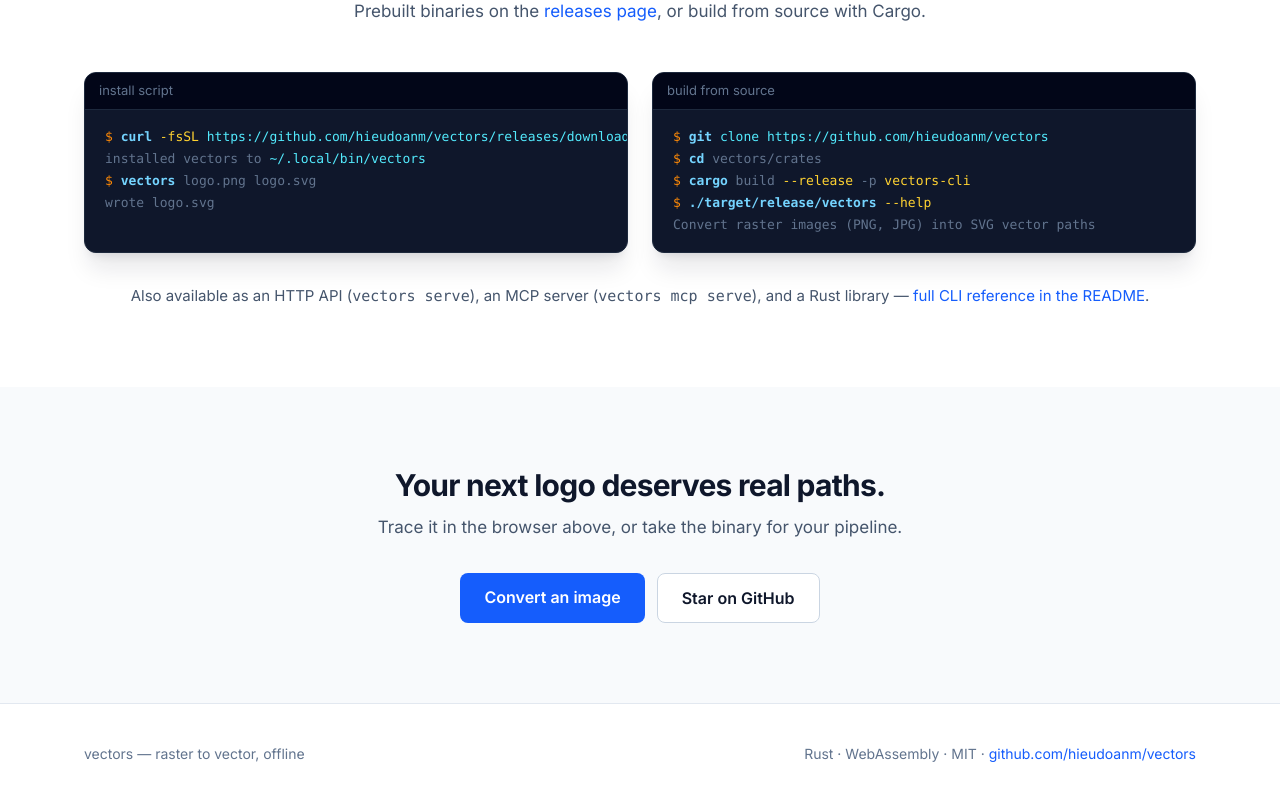
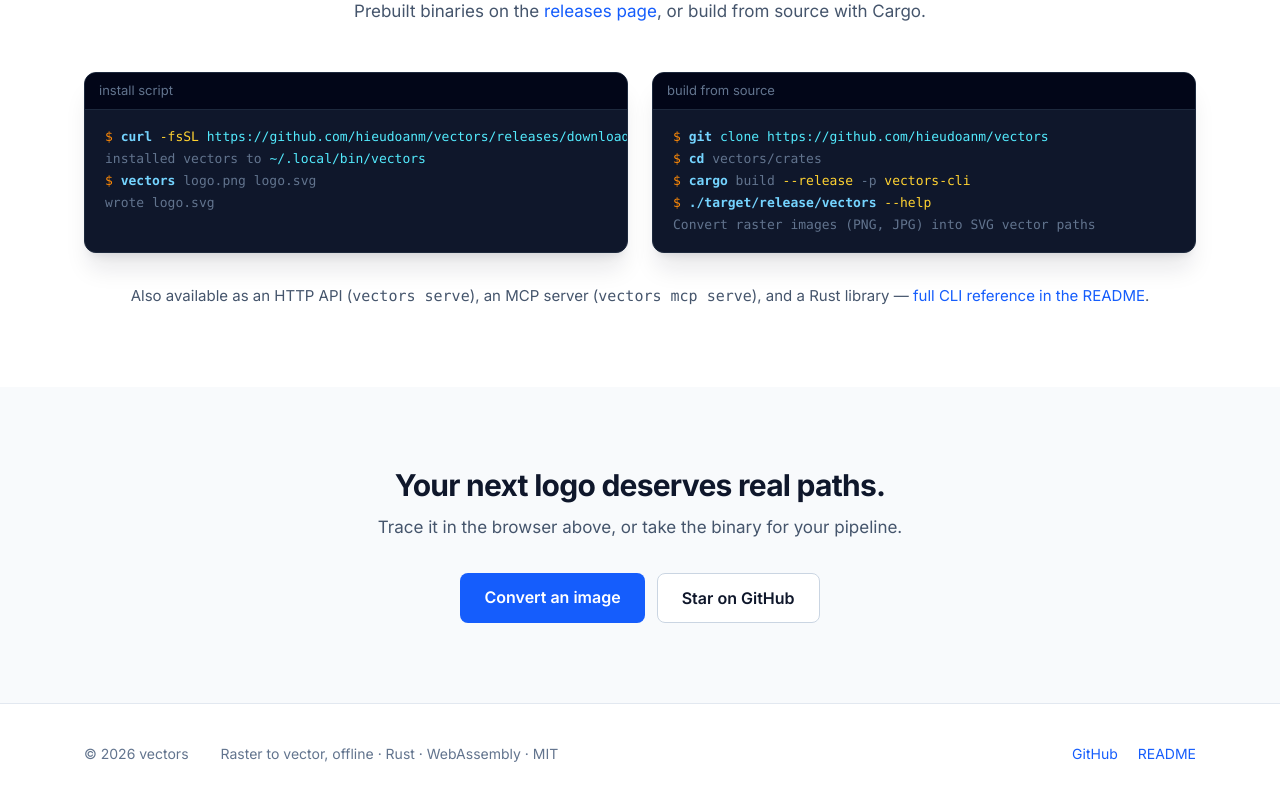
Before and after one commit to hieudoanm/vectors, a Next.js app in the folder packages/landing/: page / in a window 1280 px wide. Shown: the part 2917-3717 px from the top of the page. Built offline with nearby package versions, Linux system fonts and the light colour scheme.

Commit message:
feat(landing): extract shared footer component

```diff
--- a/packages/landing/src/app/page.tsx
+++ b/packages/landing/src/app/page.tsx
@@ -16,6 +16,7 @@ import {
   LuSpline,
 } from 'react-icons/lu';
 import { Converter } from '@/components/Converter';
+import Footer from '@/components/Footer';
 
 export const metadata: Metadata = {
   alternates: { canonical: '/' },
@@ -494,21 +495,7 @@ const Home: FC = () => (
       </section>
     </main>
 
-    <footer className="border-t border-slate-200 py-10 text-sm text-slate-500">
-      <div className="mx-auto flex w-full max-w-6xl flex-wrap items-center gap-x-8 gap-y-4 px-5">
-        <span>vectors — raster to vector, offline</span>
-        <span className="ml-auto">
-          Rust · WebAssembly · MIT ·{' '}
-          <a
-            href={GITHUB}
-            target="_blank"
-            rel="noreferrer"
-            className="text-blue-600 no-underline hover:underline">
-            github.com/hieudoanm/vectors
-          </a>
-        </span>
-      </div>
-    </footer>
+    <Footer />
   </>
 );
 
--- /dev/null
+++ b/packages/landing/src/components/Footer.tsx
@@ -0,0 +1,31 @@
+import Link from 'next/link';
+import type { FC } from 'react';
+
+const GITHUB = 'https://github.com/hieudoanm/vectors';
+
+const Footer: FC = () => (
+  <footer className="border-t border-slate-200 py-10 text-sm text-slate-500">
+    <div className="mx-auto flex w-full max-w-6xl flex-wrap items-center gap-x-8 gap-y-4 px-5">
+      <span>© {new Date().getFullYear()} vectors</span>
+      <span>Raster to vector, offline · Rust · WebAssembly · MIT</span>
+      <nav aria-label="Footer" className="ml-auto flex items-center gap-5">
+        <Link
+          href={GITHUB}
+          target="_blank"
+          rel="noreferrer"
+          className="text-blue-600 no-underline hover:underline">
+          GitHub
+        </Link>
+        <Link
+          href={`${GITHUB}#readme`}
+          target="_blank"
+          rel="noreferrer"
+          className="text-blue-600 no-underline hover:underline">
+          README
+        </Link>
+      </nav>
+    </div>
+  </footer>
+);
+
+export default Footer;
```
Also changed, not shown: 1 other file (tests, documents, lock files or other folders).
